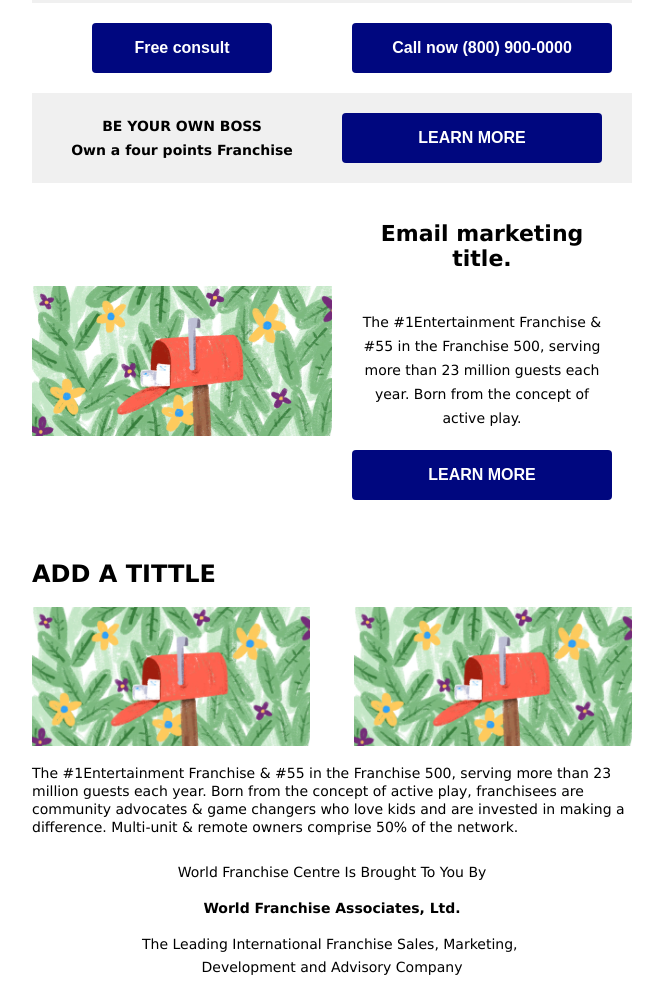
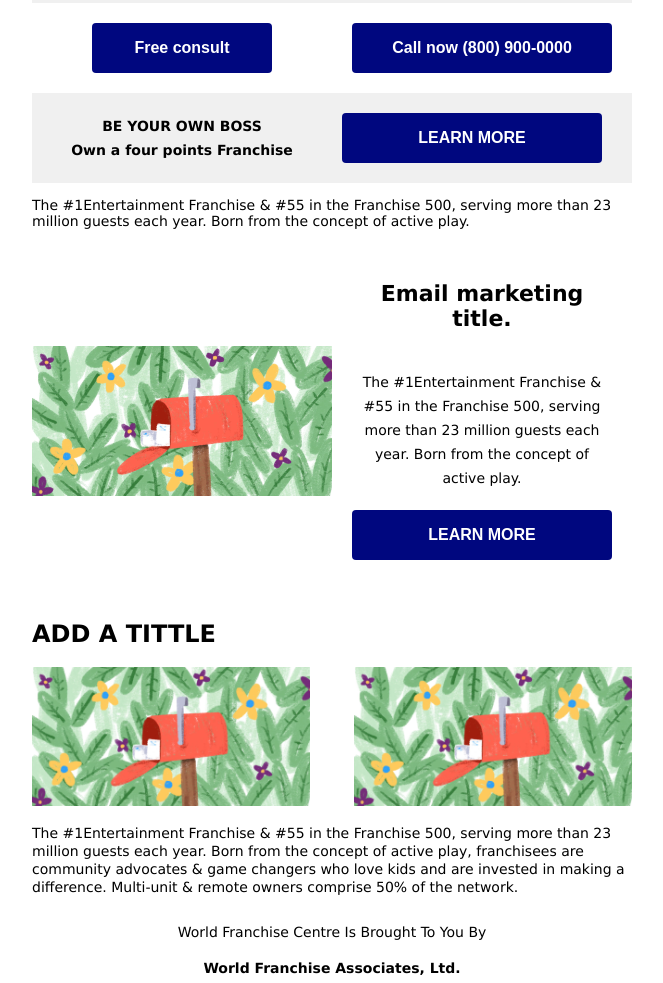
Before and after one commit to davidmilivojev/email-templates, a plain HTML site: page index.html in a window 1280 px wide. Shown: the part 1173-2156 px from the top of the page, without its empty margins (308-971 px from the left). Drawn offline with Linux system fonts and the light colour scheme.

Commit message:
updated new comp

```diff
--- a/index.html
+++ b/index.html
@@ -513,6 +513,11 @@
                         <!-- 12. 2 blocks - image and content -->
                         <table border="0" cellpadding="0" cellspacing="0" height="100%" width="100%" bgcolor="#ffffff">
                             <tr>
+                                <td>
+                                    <p style="color:#000000;font-style:normal;font-variant-ligatures:normal;font-variant-caps:normal;font-weight:300;letter-spacing:normal;text-align:left;text-indent:0px;text-transform:none;white-space:normal;word-spacing:0px;text-decoration-style:initial;text-decoration-color:initial;font-family:verdana,geneva,sans-serif;font-size:14px; line-height: 16px;">The #1Entertainment Franchise &amp; #55 in the Franchise 500, serving more than 23 million guests each year. Born from the concept of active play.</p>
+                                </td>
+                            </tr>
+                            <tr>
                                 <td align="center" height="100%" valign="top" width="100%">
                                     <!--[if (gte mso 9)|(IE)]>
                                     <table align="center" border="0" cellspacing="0" cellpadding="0" width="600">
```
